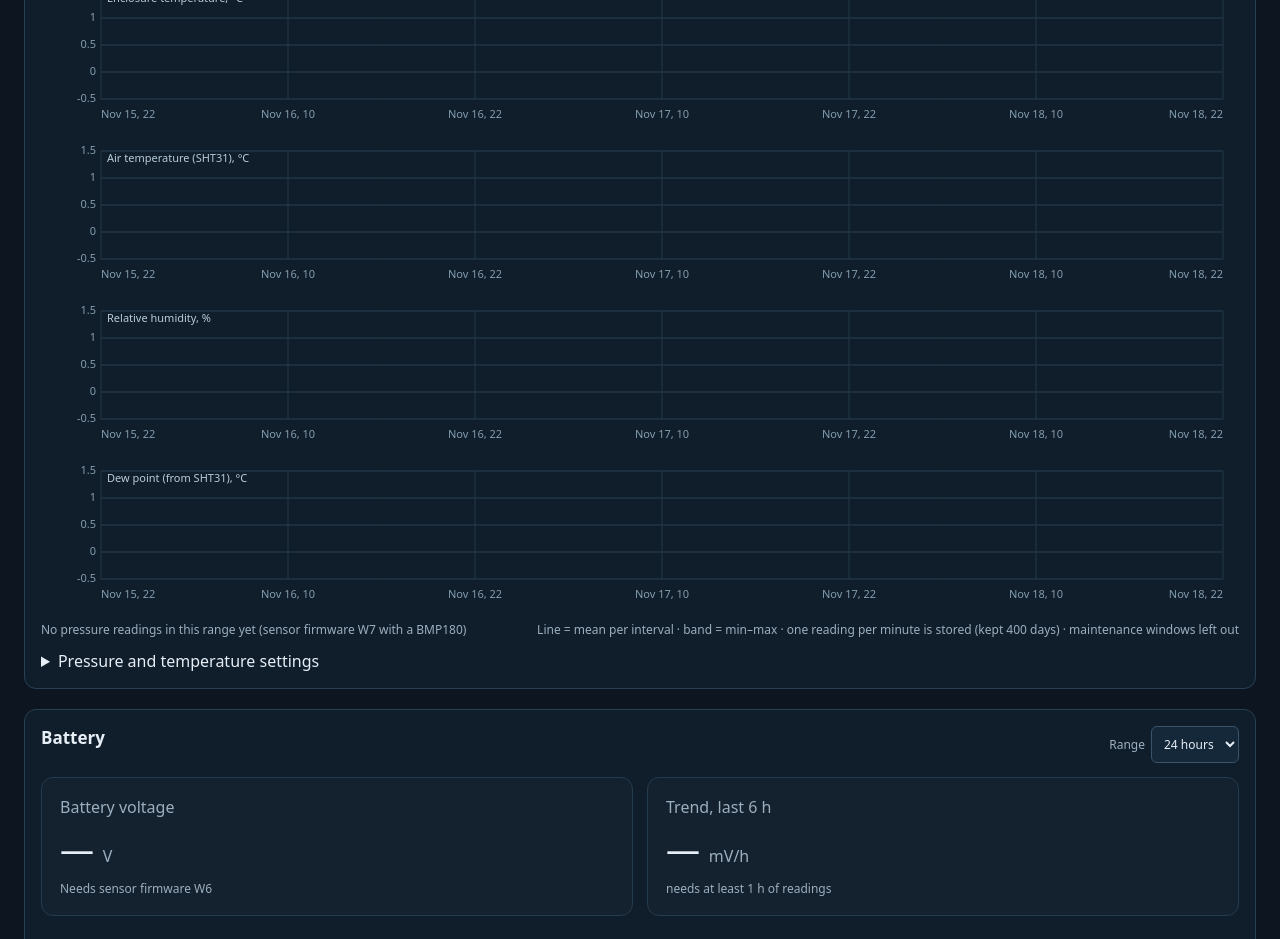
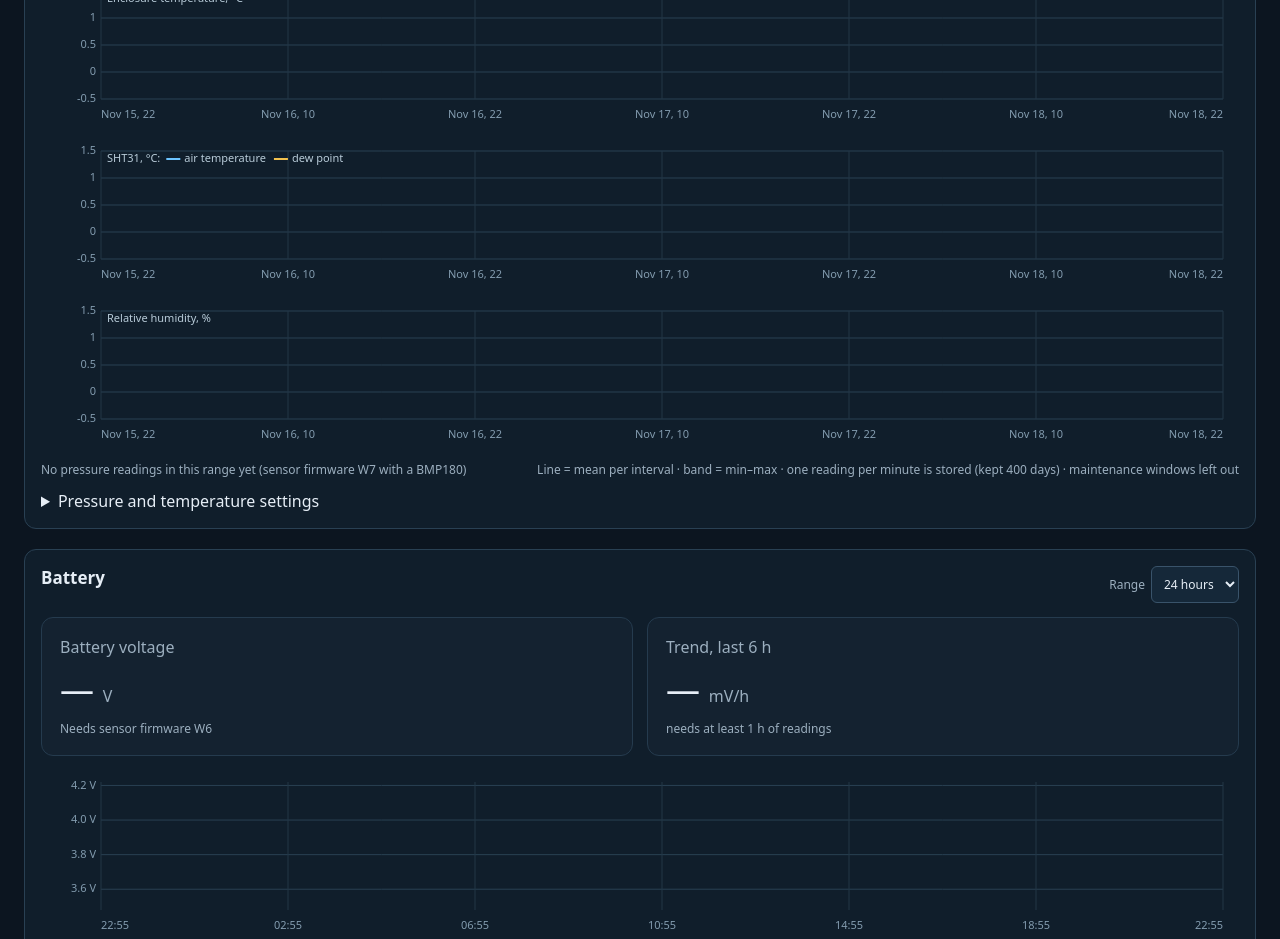
Before and after one commit to iveyj1/wx-link-test, a plain HTML site: page web/index.html in a window 1280 px wide. Shown: the part 2720-3659 px from the top of the page. Drawn offline with Linux system fonts and the light colour scheme; no server answers.

Commit message:
Dashboard: air temperature and dew point on one chart with a legend
Co-Authored-By: Claude Opus 5.5 <noreply@anthropic.com>

```diff
--- a/web/app.js
+++ b/web/app.js
@@ -500,7 +500,10 @@ function paintWx(){
  else{$('pTrend').textContent='—';$('pTrendNote').textContent='needs 3 h of readings';}
 }
 // One band-and-line chart: pts {t0, mean, lo, hi}; values already in display units.
-function drawBand(cv,pts,start,span,fmt,label,color){
+function drawBand(cv,pts,start,span,fmt,label,color){return drawBands(cv,[{pts,color}],start,span,fmt,label);}
+// Several band-and-line series on one axis: series [{pts, color, name}]; a legend is drawn when names are given.
+function drawBands(cv,series,start,span,fmt,label){
+ const pts=series.flatMap(s=>s.pts);
  const c=cv.getContext('2d'), width=cv.clientWidth, height=150, left=60, right=16, top=12, plotH=height-top-30, plotW=width-left-right;
  const ratio=window.devicePixelRatio||1;cv.style.height=height+'px';cv.width=Math.round(width*ratio);cv.height=Math.round(height*ratio);c.setTransform(ratio,0,0,ratio,0,0);
  c.fillStyle='#101e2b';c.fillRect(0,0,width,height);c.font='11px system-ui';c.textBaseline='middle';
@@ -517,21 +520,29 @@ function drawBand(cv,pts,start,span,fmt,label,color){
   c.fillText(span>86400?new Date(t*1000).toLocaleString([],{month:'short',day:'numeric',hour:'2-digit',hour12:false}):timeText(t).slice(0,5),x,top+plotH+16);}
  shadeMaint(c,start,start+span,X,top,plotH,'baro');
  const w=Math.max(60,span/720), gap=(a,b)=>b.t0-a.t0>3*w;
- c.fillStyle=color+'2e';
- for(const p of pts){const x0=X(p.t0),x1=X(p.t0+w);c.fillRect(x0,Y(p.hi),Math.max(1,x1-x0),Math.max(1,Y(p.lo)-Y(p.hi)));}
- c.strokeStyle=color;c.lineWidth=1.6;c.beginPath();
- pts.forEach((p,i)=>{const x=X(p.t0+w/2),y=Y(p.mean);if(i===0||gap(pts[i-1],p))c.moveTo(x,y);else c.lineTo(x,y);});
- c.stroke();c.lineWidth=1;
+ for(const {pts,color} of series){
+  c.fillStyle=color+'2e';
+  for(const p of pts){const x0=X(p.t0),x1=X(p.t0+w);c.fillRect(x0,Y(p.hi),Math.max(1,x1-x0),Math.max(1,Y(p.lo)-Y(p.hi)));}
+  c.strokeStyle=color;c.lineWidth=2;c.beginPath();
+  pts.forEach((p,i)=>{const x=X(p.t0+w/2),y=Y(p.mean);if(i===0||gap(pts[i-1],p))c.moveTo(x,y);else c.lineTo(x,y);});
+  c.stroke();c.lineWidth=1;}
  c.fillStyle='#b8cbd8';c.textAlign='left';c.fillText(label,left+6,top+8);
+ // Legend after the title: a line swatch in the series colour, the name in text ink.
+ let lx=left+12+c.measureText(label).width;
+ for(const s of series){if(!s.name)continue;
+  c.strokeStyle=s.color;c.lineWidth=2;c.beginPath();c.moveTo(lx,top+8);c.lineTo(lx+14,top+8);c.stroke();c.lineWidth=1;
+  c.fillStyle='#b8cbd8';c.fillText(s.name,lx+18,top+8);lx+=26+c.measureText(s.name).width;}
  return pts.length?`${fmt(lo)}–${fmt(hi)}`:null;
 }
 function drawWx(){
  const now=clock(), start=now-wxRange, pu=altitude?'hPa sea level':'hPa', tu=tUnits==='F'?'°F':'°C';
  const pr=drawBand($('pChart'),wxPoints.map(p=>({t0:p.t0,mean:hPa(p.p),lo:hPa(p.plo),hi:hPa(p.phi)})),start,wxRange,v=>v.toFixed(1),`Pressure, ${pu}`,'#b48cff');
  const tr=drawBand($('tChart'),wxPoints.map(p=>({t0:p.t0,mean:tVal(p.c),lo:tVal(p.clo),hi:tVal(p.chi)})),start,wxRange,v=>v.toFixed(1),`Enclosure temperature, ${tu}`,'#ff9f6c');
- drawBand($('aChart'),wxAir.map(p=>({t0:p.t0,mean:tVal(p.c),lo:tVal(p.clo),hi:tVal(p.chi)})),start,wxRange,v=>v.toFixed(1),`Air temperature (SHT31), ${tu}`,'#6cc4ff');
+ drawBands($('aChart'),[
+  {pts:wxAir.map(p=>({t0:p.t0,mean:tVal(p.c),lo:tVal(p.clo),hi:tVal(p.chi)})),color:'#6cc4ff',name:'air temperature'},
+  {pts:wxAir.filter(p=>p.d!=null).map(p=>({t0:p.t0,mean:tVal(p.d),lo:tVal(p.dlo),hi:tVal(p.dhi)})),color:'#f2c14e',name:'dew point'}],
+  start,wxRange,v=>v.toFixed(1),`SHT31, ${tu}:`);
  drawBand($('hChart'),wxAir.map(p=>({t0:p.t0,mean:p.h,lo:p.hlo,hi:p.hhi})),start,wxRange,v=>v.toFixed(0),'Relative humidity, %','#5fd3a0');
- drawBand($('dChart'),wxAir.filter(p=>p.d!=null).map(p=>({t0:p.t0,mean:tVal(p.d),lo:tVal(p.dlo),hi:tVal(p.dhi)})),start,wxRange,v=>v.toFixed(1),`Dew point (from SHT31), ${tu}`,'#4fb8c8');
  $('wxScale').textContent=pr?`Pressure ${pr} ${pu} · temperature ${tr} ${tu} · last ${durText(wxRange)}`:state?.maintenance_active&&state.latest?.pressure_pa!=null?'No readings outside maintenance in this range yet (readings during maintenance are hidden)':'No pressure readings in this range yet (sensor firmware W7 with a BMP180)';
  paintWx();
 }
--- a/web/index.html
+++ b/web/index.html
@@ -67,9 +67,8 @@
 </div>
 <canvas id="pChart" role="img" aria-label="Pressure history"></canvas>
 <canvas id="tChart" role="img" aria-label="Enclosure temperature history" style="margin-top:10px"></canvas>
-<canvas id="aChart" role="img" aria-label="Air temperature history" style="margin-top:10px"></canvas>
+<canvas id="aChart" role="img" aria-label="Air temperature and dew point history" style="margin-top:10px"></canvas>
 <canvas id="hChart" role="img" aria-label="Relative humidity history" style="margin-top:10px"></canvas>
-<canvas id="dChart" role="img" aria-label="Dew point history" style="margin-top:10px"></canvas>
 <div class="foot"><span id="wxScale"></span><span>Line = mean per interval · band = min–max · one reading per minute is stored (kept 400 days) · maintenance windows left out</span></div>
 <details style="margin-top:12px"><summary>Pressure and temperature settings</summary><div class="controls">
 <label>Station altitude, m<input id="altitude" type="number" min="-500" max="9000" step="any" placeholder="0 = station pressure"></label>
```
